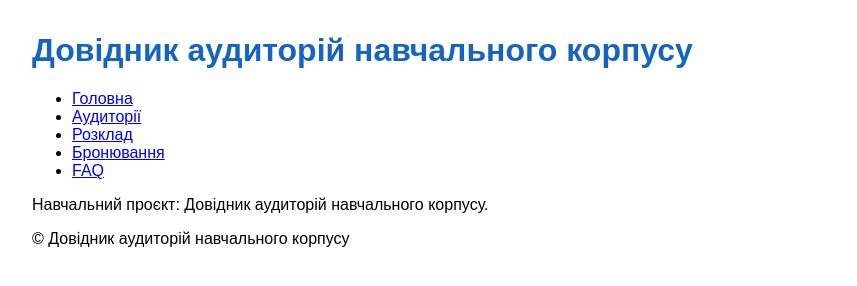
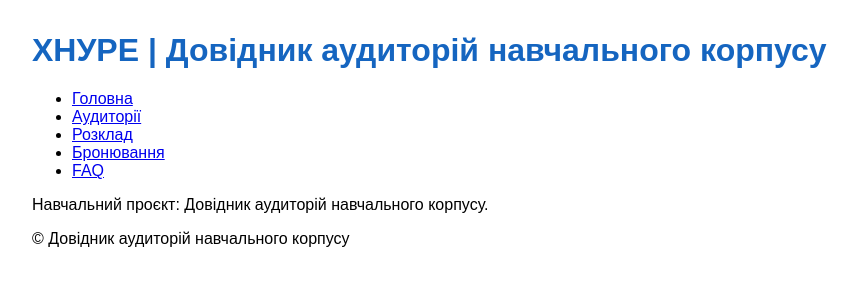
Before and after one commit to iuriev/room-guide, a plain HTML site: page index.html in a window 1280 px wide. Shown: the whole page, without its empty margins (0-857 px from the left). Drawn offline with Linux system fonts and the light colour scheme.

Commit message:
fix(heading): add university prefix

```diff
--- a/index.html
+++ b/index.html
@@ -6,7 +6,7 @@
   <link rel="stylesheet" href="style.css">
 </head>
 <body>
-  <h1>Довідник аудиторій навчального корпусу</h1>
+  <h1>ХНУРЕ | Довідник аудиторій навчального корпусу</h1>
   <nav>
     <ul>
       <li><a href="index.html">Головна</a></li>
```
